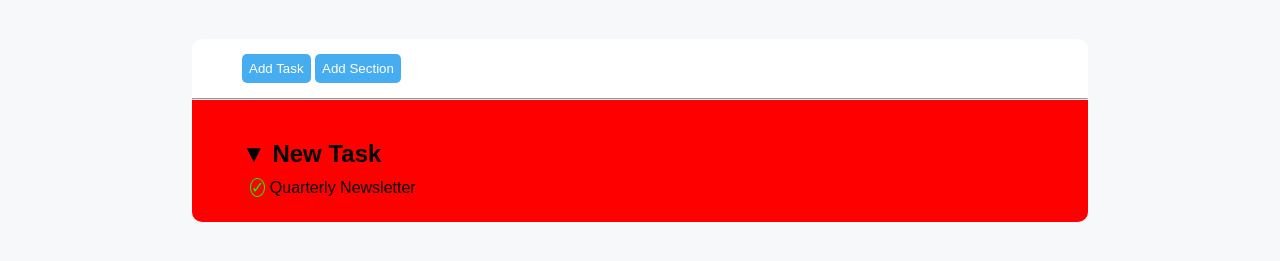
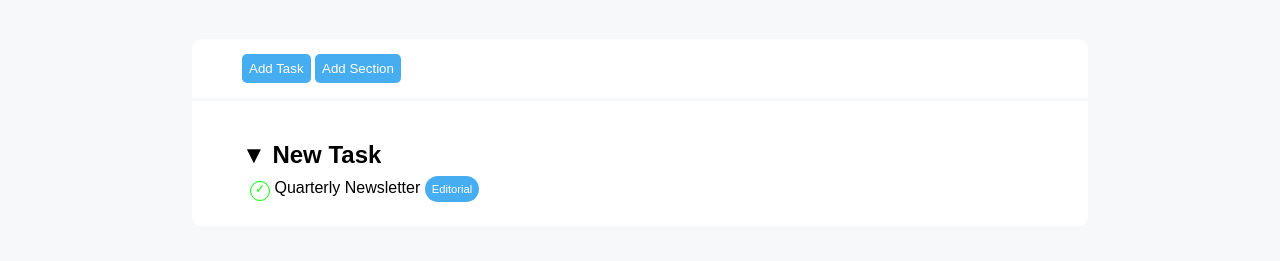
Before and after one commit to vito-pizzulli/html-css-toboolist, a plain HTML site: page index.html in a window 1280 px wide. Shown: the part 81-342 px from the top of the page. Drawn offline with Linux system fonts and the light colour scheme.

Commit message:
new task section styled

```diff
--- a/css/style.css
+++ b/css/style.css
@@ -32,6 +32,10 @@ li {
     padding-left: 8px;
 }
 
+section {
+    background-color: white;ddd
+}
+
 .button {
     background-color: #47ADF1;
     border-radius: 5px;
@@ -51,7 +55,6 @@ li {
     border-top-left-radius: 10px;
     border-top-right-radius: 10px;
     padding: 15px 50px;
-    background-color: white;
 }
 
 .task-section {
@@ -59,17 +62,35 @@ li {
     border-bottom-right-radius: 10px;
     padding-left: 50px;
     padding-bottom: 25px;
-    background-color: red;
+    margin-top: 3px;
 }
 
-.checkmark-symbol {
+.task-symbol {
+    display: inline-block;
+    border-radius: 50%;
+    width: 20px;
+    height: 20px;
+    font-size: 12px;
+    text-align: center;
+}
+
+.green-checkmark {
     border: rgb(0, 255, 0) 1px solid;
     color: rgb(0, 255, 0);
-    border-radius: 50%;
 }
 
-.cross-symbol {
+.red-cross {
     border: red 1px solid;
     color: red;
-    border-radius: 50%;
 }
+
+.task-type {
+    border-radius: 15px;
+    color: white;
+    padding: 7px;
+    font-size: 0.7rem;
+}
+
+.bg-blue {
+    background-color: #47ADF1;
+}
--- a/index.html
+++ b/index.html
@@ -19,13 +19,12 @@
             <input type="button" value="Add Task" class="button">
             <input type="button" value="Add Section" class="button">
         </section>
-        <hr>
 
         <!-- Second sections - To Do Tasks -->
         <section class="task-section">
             <h2>&#9660; New Task</h2>
             <ul>
-                <li><span class="checkmark-symbol">&checkmark;</span> Quarterly Newsletter</li>
+                <li><span class="task-symbol green-checkmark">&checkmark;</span> Quarterly Newsletter <span class="task-type bg-blue">Editorial</span></li>
             </ul>
         </section>
     </main>
```
